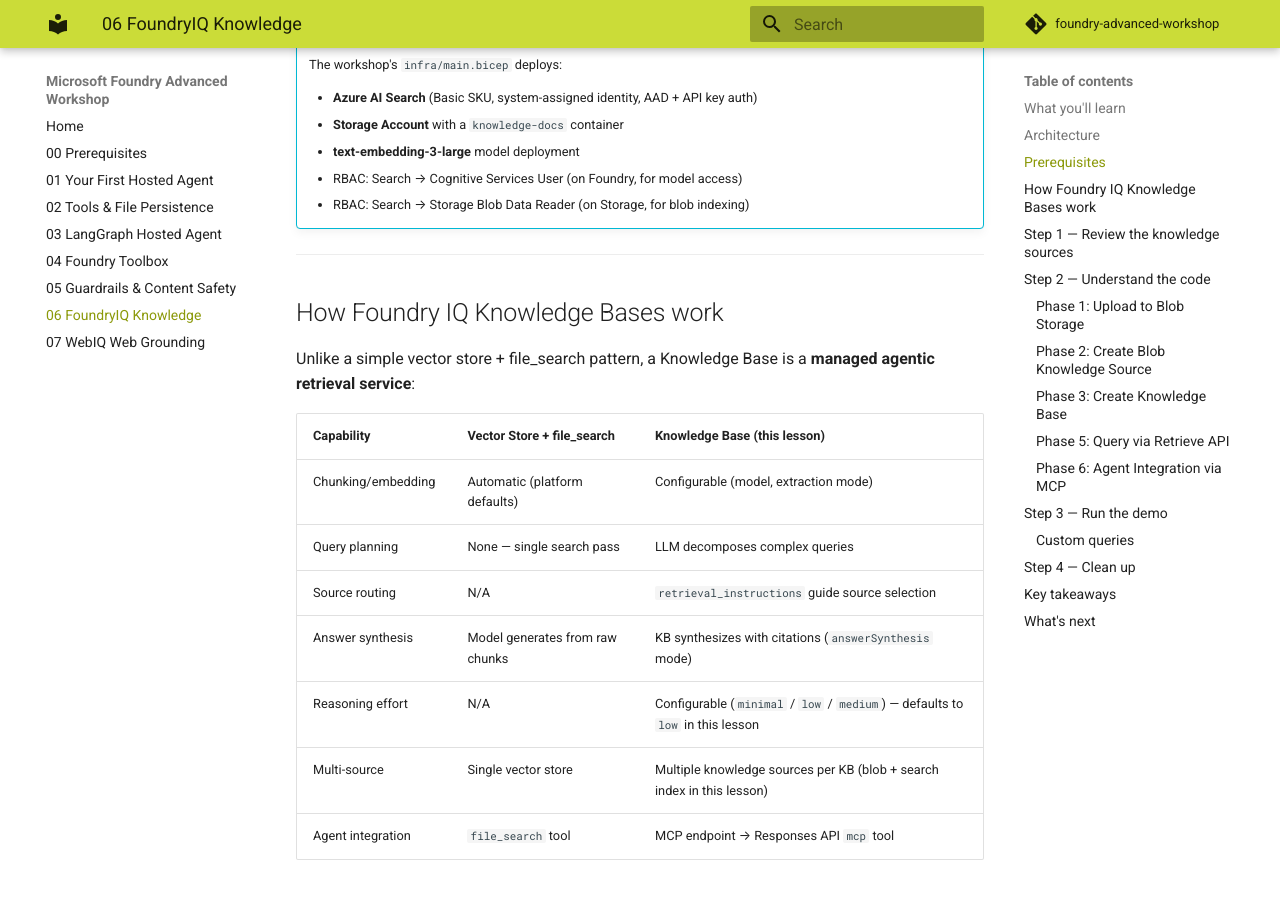
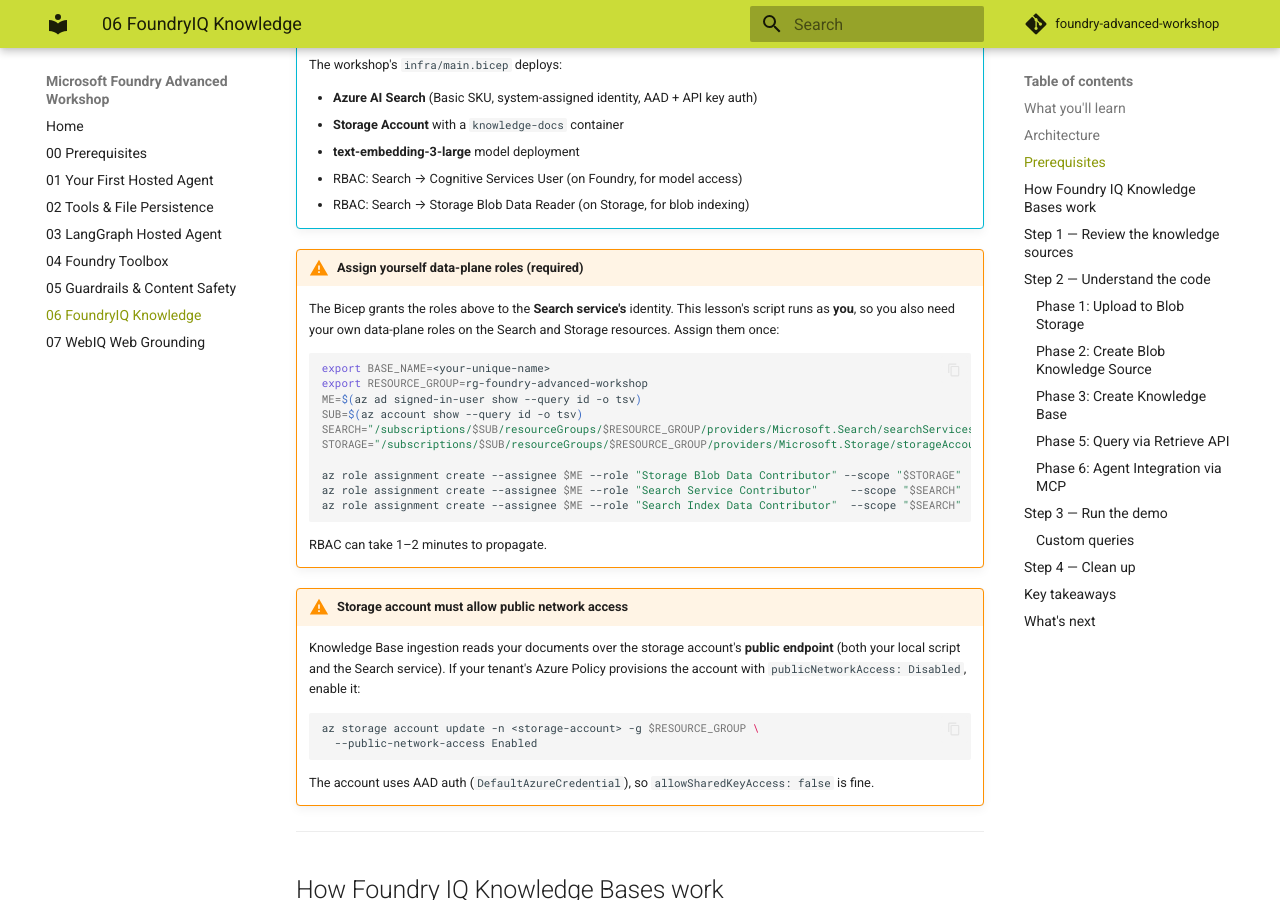
Before and after one commit to beyondelastic/foundry-advanced-workshop, an MkDocs documentation site: the page built from docs/06-foundry-iq.md, in a window 1280 px wide and 900 px high, scrolled down 2040 px. Built offline with MkDocs 1.6.1 and Material for MkDocs 9.7.7, drawn with Linux system fonts in a browser that asks for light colours; comment, search, counter and statistics services are not loaded; some of the changed text lies outside the part shown.

````diff
--- a/docs/06-foundry-iq.md
+++ b/docs/06-foundry-iq.md
@@ -77,6 +77,38 @@ flowchart LR
     - **text-embedding-3-large** model deployment
     - RBAC: Search → Cognitive Services User (on Foundry, for model access)
     - RBAC: Search → Storage Blob Data Reader (on Storage, for blob indexing)
+
+!!! warning "Assign yourself data-plane roles (required)"
+    The Bicep grants the roles above to the **Search service's** identity. This lesson's
+    script runs as **you**, so you also need your own data-plane roles on the Search and
+    Storage resources. Assign them once:
+
+    ```bash
+    export BASE_NAME=<your-unique-name>
+    export RESOURCE_GROUP=rg-foundry-advanced-workshop
+    ME=$(az ad signed-in-user show --query id -o tsv)
+    SUB=$(az account show --query id -o tsv)
+    SEARCH="/subscriptions/$SUB/resourceGroups/$RESOURCE_GROUP/providers/Microsoft.Search/searchServices/${BASE_NAME}-search"
+    STORAGE="/subscriptions/$SUB/resourceGroups/$RESOURCE_GROUP/providers/Microsoft.Storage/storageAccounts/$(echo $BASE_NAME | tr -d '-')"
+
+    az role assignment create --assignee $ME --role "Storage Blob Data Contributor" --scope "$STORAGE"
+    az role assignment create --assignee $ME --role "Search Service Contributor"     --scope "$SEARCH"
+    az role assignment create --assignee $ME --role "Search Index Data Contributor"  --scope "$SEARCH"
+    ```
+
+    RBAC can take 1–2 minutes to propagate.
+
+!!! warning "Storage account must allow public network access"
+    Knowledge Base ingestion reads your documents over the storage account's **public
+    endpoint** (both your local script and the Search service). If your tenant's Azure
+    Policy provisions the account with `publicNetworkAccess: Disabled`, enable it:
+
+    ```bash
+    az storage account update -n <storage-account> -g $RESOURCE_GROUP \
+      --public-network-access Enabled
+    ```
+
+    The account uses AAD auth (`DefaultAzureCredential`), so `allowSharedKeyAccess: false` is fine.
 
 ---
 
````
Also changed, not shown: other parts of docs/06-foundry-iq.md (+1 -1 lines), 1 other file.
